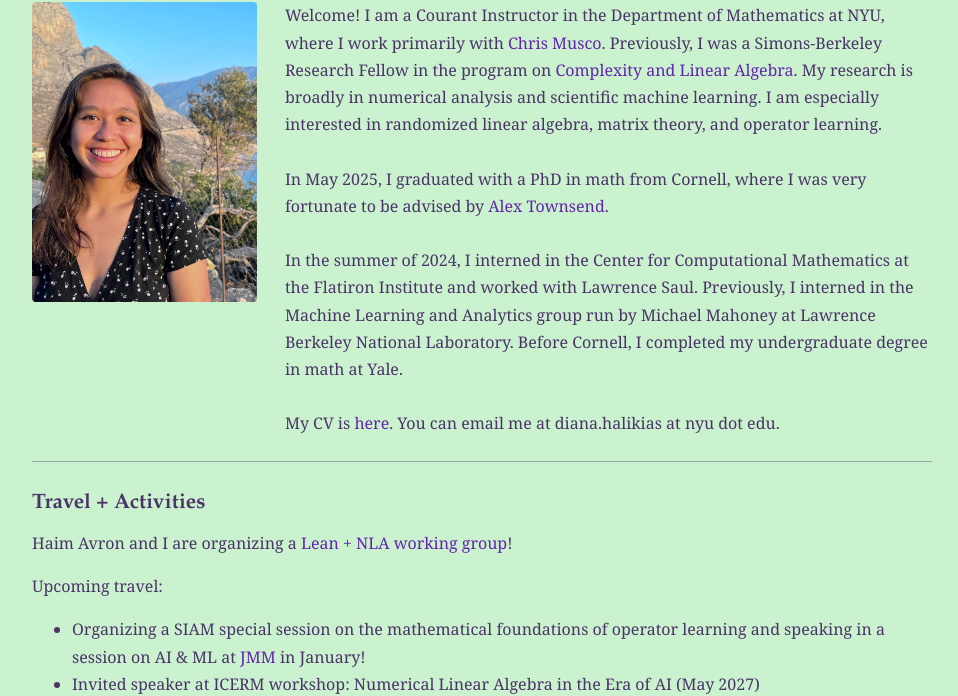
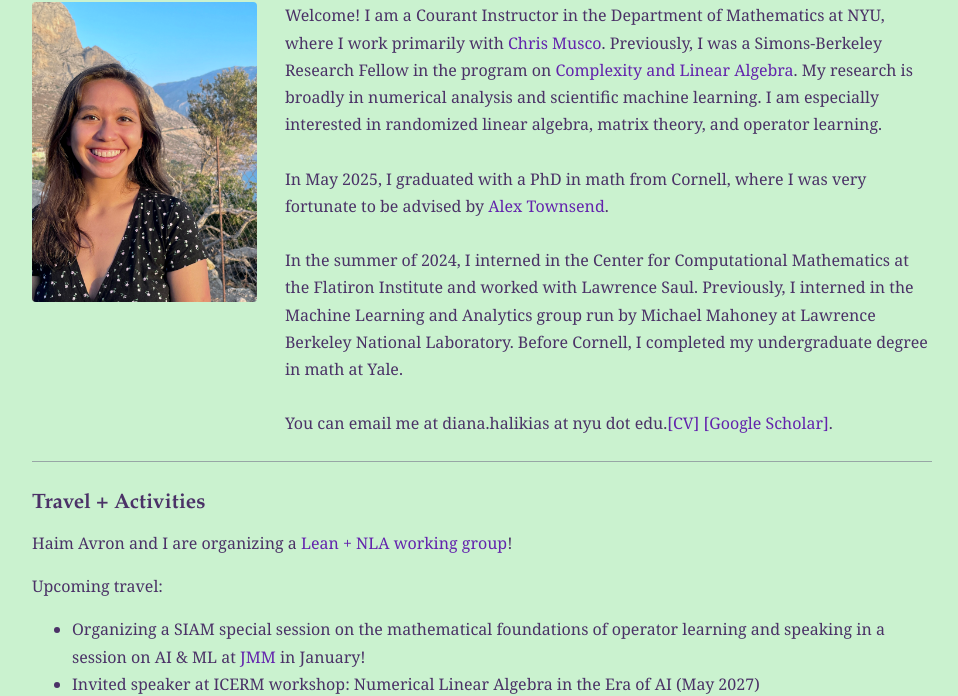
Before and after one commit to dihalikias/dihalikias.github.io, a plain HTML site: page index.html in a window 1280 px wide. Shown: the part 108-804 px from the top of the page, without its empty margins (158-1116 px from the left). Drawn offline with Linux system fonts and the light colour scheme.

Commit message:
Update index.html

```diff
--- a/index.html
+++ b/index.html
@@ -133,7 +133,7 @@ section {
     <br/><br/>
     In the summer of 2024, I interned in the Center for Computational Mathematics at the Flatiron Institute and worked with Lawrence Saul. Previously, I interned in the Machine Learning and Analytics group run by Michael Mahoney at Lawrence Berkeley National Laboratory. Before Cornell, I completed my undergraduate degree in math at Yale.
     <br/><br/>
-    My CV is <a href="halikias_CV.pdf">here</a>. You can email me at diana.halikias at nyu dot edu.
+    You can email me at diana.halikias at nyu dot edu.<a href="halikias_CV.pdf">[CV]</a>  <a href="https://scholar.google.com/citations?user=ZyKtysQAAAAJ&hl=en">[Google Scholar]</a>.
   </p>
 </div>
 
```
